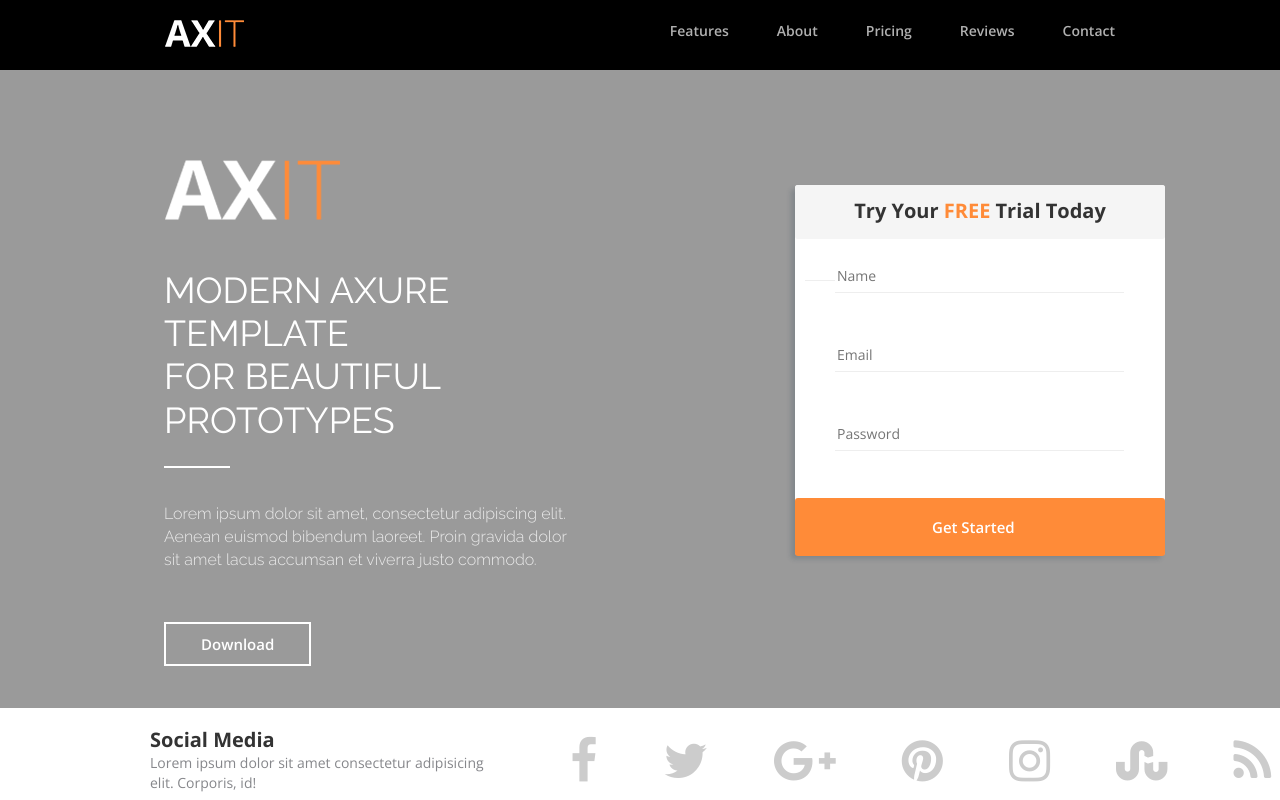
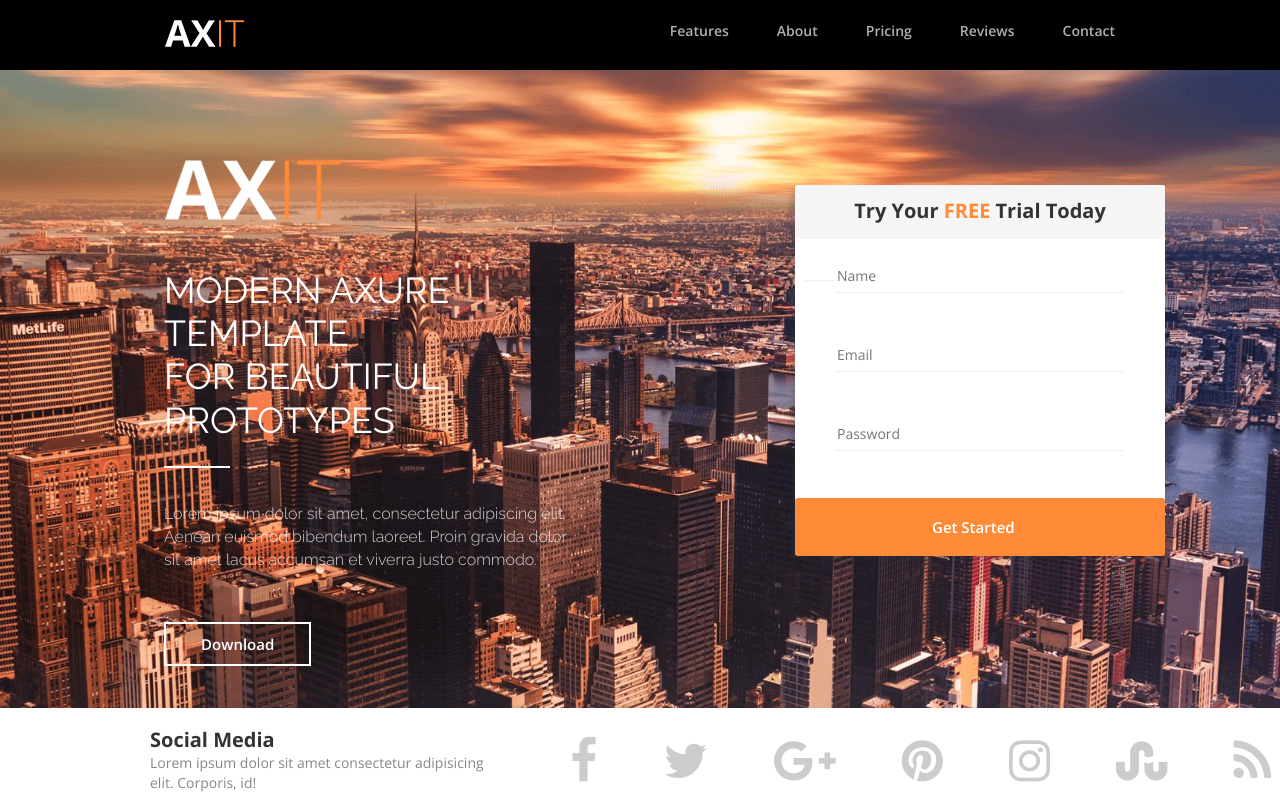
Before and after one commit to jefdale1/AXIT, a plain HTML site: page index.html in a window 1280 px wide. Shown: the top 800 px of the page. Drawn offline with nearby package versions, Linux system fonts and the light colour scheme.

Commit message:
Красивый фон блока

```diff
--- a/css/style.css
+++ b/css/style.css
@@ -81,7 +81,8 @@ height: 640px;
 padding-right: 15px;
 padding-left: 15px;
 margin: 0 auto;
-background-color: var(--grey) ;
+background: url(../img/backwrap.png) no-repeat center center;
+background-size: 1430px 640px;
 }
 
 .main {
```
Also changed, not shown: img/backwrap.png (added).
